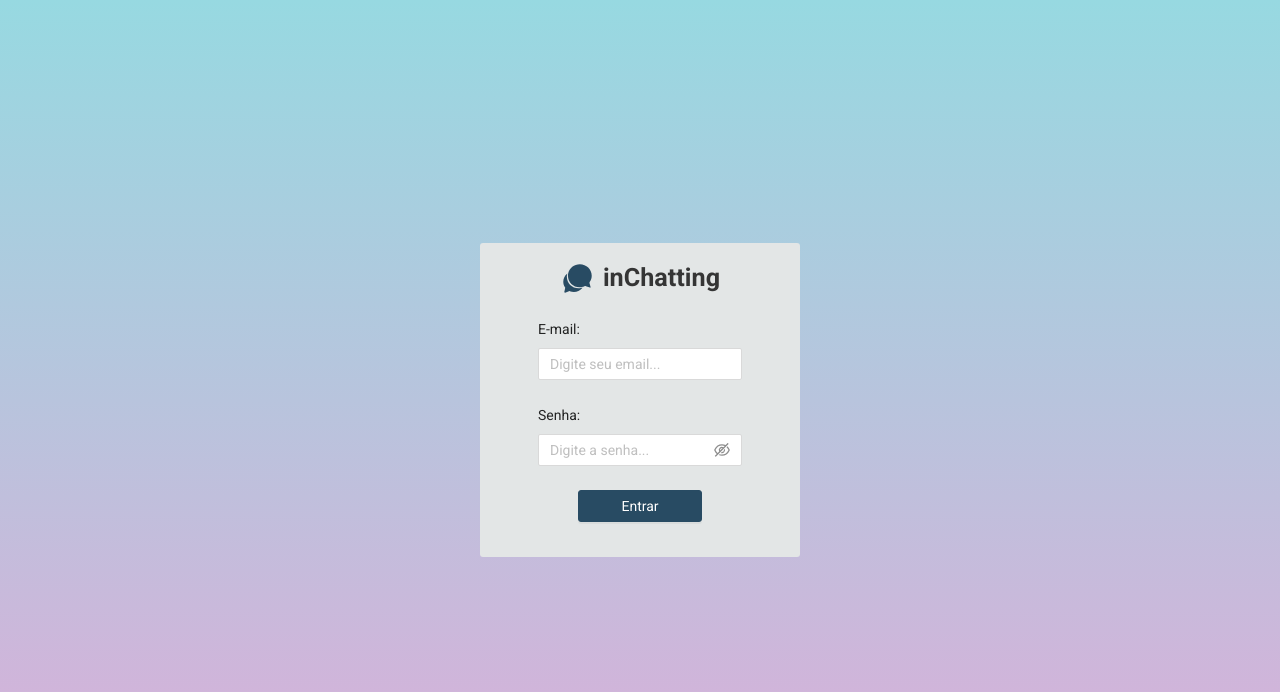
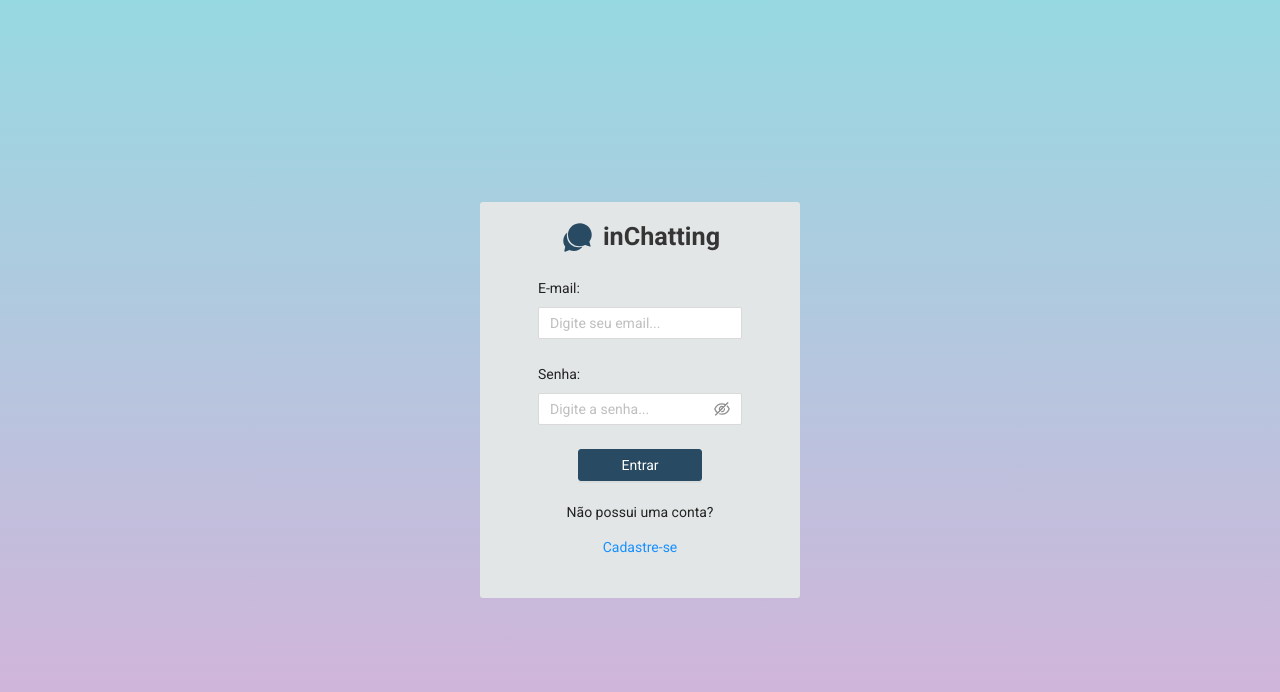
Before and after one commit to thalesAlves758/in-chatting-front, a React (Create React App) app: page / in a window 1280 px wide. Shown: the top 692 px of the page. Built offline with nearby package versions, Linux system fonts and the light colour scheme.

Commit message:
feat: add StyledSpace

```diff
--- a/src/pages/SignIn.js
+++ b/src/pages/SignIn.js
@@ -1,6 +1,6 @@
 import React, { useState } from 'react';
 import styled from 'styled-components';
-import { Row, Col, Form, Input, Button } from 'antd';
+import { Row, Col, Form, Input, Button, Space } from 'antd';
 import AuthFormContainer from '../components/layout/AuthFormContainer';
 import Container from '../components/layout/Container';
 import Logo from '../components/layout/Logo';
@@ -39,6 +39,10 @@ const SignIn = () => {
               <StyledButton loading={isLoading} type="primary" htmlType="submit">
                 Entrar
               </StyledButton>
+
+              <StyledSpace direction='vertical' align='center'>
+                Não possui uma conta?<Button type="link">Cadastre-se</Button>
+              </StyledSpace>
             </StyledForm>
           </AuthFormContainer>
         </Col>
@@ -61,4 +65,8 @@ const StyledButton = styled(Button)`
   border-radius: 3px;
 `;
 
+const StyledSpace = styled(Space)`
+  margin-top: 20px;
+`;
+
 export default SignIn;
```
